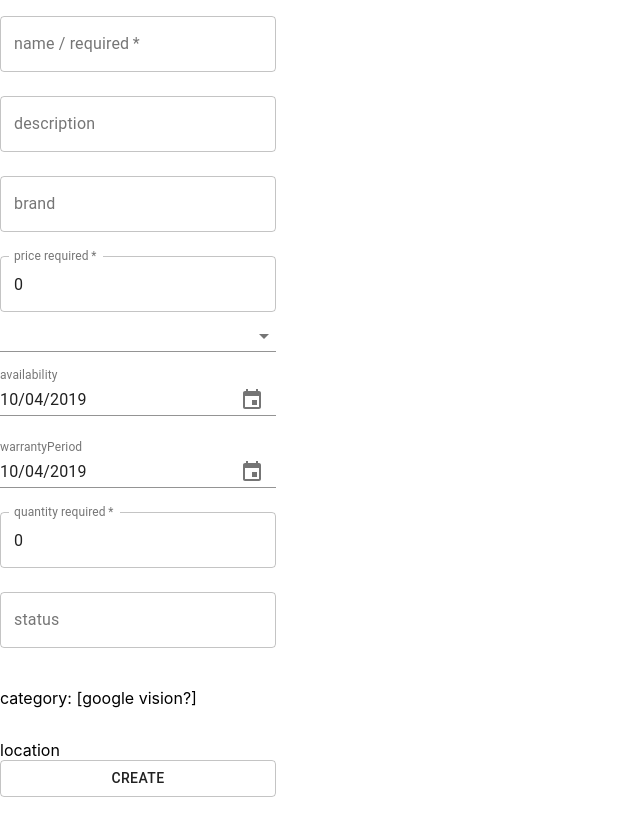
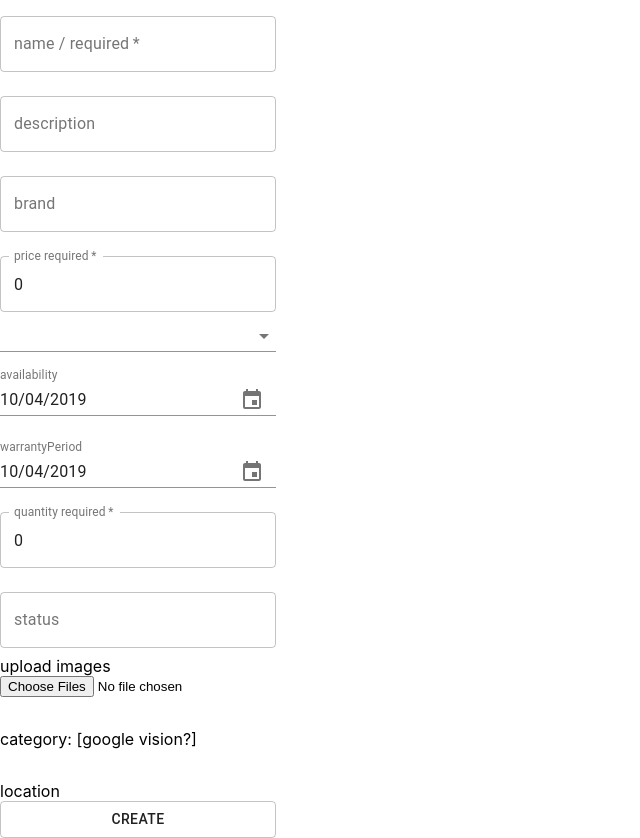
Before and after one commit to IchiBizz/IchiBizz, a React (Create React App) app in the folder client/: page / in a window 1280 px wide. Shown: the whole page, without its empty margins (0-640 px from the left). Before the commit the page ends 800 px from the top, so only its background shows below. Built offline with nearby package versions, Linux system fonts and the light colour scheme.

Commit message:
finish post

```diff
--- a/client/src/components/AddProduct.js
+++ b/client/src/components/AddProduct.js
@@ -20,9 +20,8 @@ export default class AddProduct extends Component {
   state = {
     name: "",
     description: "",
-    imageUrl: "",
-    brand: "",
-    category: [],
+    imageUrl: [],
+    category: "",
     price: 0,
     currency: "",
     pickupLocation: [],
@@ -34,7 +33,6 @@ export default class AddProduct extends Component {
 
   handleSubmit = event => {
     event.preventDefault();
-    console.log(event.target);
     console.log("handlesubmit working");
     axios
       .post("/api/products", {
@@ -52,7 +50,7 @@ export default class AddProduct extends Component {
         status: this.state.status
       })
       .then(response => {
-        console.log("hereee");
+        console.log("hereee", response);
         this.setState({
           name: "",
           description: "",
@@ -96,15 +94,15 @@ export default class AddProduct extends Component {
     this.setState({
       [name]: value
     });
-    console.log("currency", this.state.currency);
-    console.log("name", this.state.name);
+    // console.log("currency", this.state.currency);
+    // console.log("name", this.state.name);
   };
 
   //image upload
   imageHandler = event => {
     console.log(event.target.files[0]);
     this.setState({
-      imageUrl: [...this.state.imageUrl, ...event.target.files]
+      imageUrl: [...this.state.imageUrl, event.target.files[0].name]
     });
   };
 
@@ -279,26 +277,8 @@ export default class AddProduct extends Component {
           onChange={this.handleChange}
         />
         {/* image Url */}
-        {/* <TextField
-            id="outlined-imageUrl"
-            label="imageUrl"
-            // encType="multipart/form-data"
-            className={classes.textField}
-            type="file"
-            name="imageUrl"
-            // accept=".jpg,.gif,.png,image/gif,image/jpeg,image/png"
-            margin="normal"
-            value={this.state.imageUrl}
-            onChange={this.imageHandler}
-            multiple
-          /> */}
-        {/* {/* <input
-            type="file"
-            name="imageUrl"
-            value={this.state.imageUrl}
-            onChange={this.imageHandler}
-          /> */}
-        {/* <input
+        <label htmlFor="imageUrl">upload images</label>
+        <input
           type="file"
           multiple
           id="imageUrl"
@@ -306,18 +286,6 @@ export default class AddProduct extends Component {
           // value={this.state.imageUrl}
           onChange={this.imageHandler}
         />
-          <label htmlFor="imageUrl">Select file</label>
-           */}
-        {/* <ImagesUploader
-            url=" http://localhost:5555/api/products"
-            optimisticPreviews
-            onLoadEnd={err => {
-              if (err) {
-                console.error(err);
-              }
-            }}
-            label="Upload multiple images"
-          /> */}
         <p></p>
         category: [google vision?]
         <p></p>location
@@ -326,6 +294,7 @@ export default class AddProduct extends Component {
           variant="outlined"
           className={classes.button}
           onClick={this.handleSubmit}
+          noValidate
         >
           create
         </Button>
```
Lines whose indentation alone changed are shown as unchanged.
